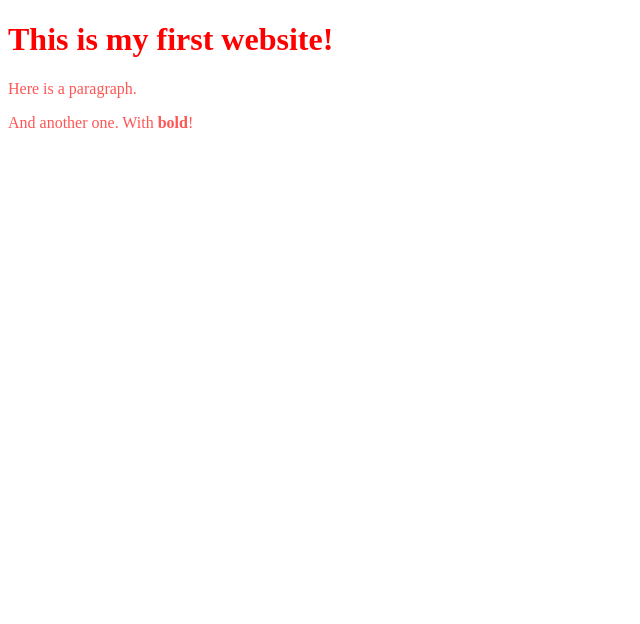
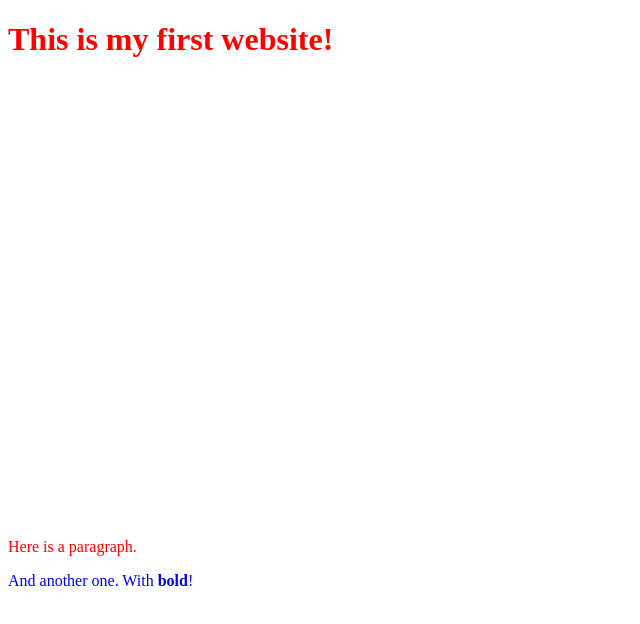
Before and after one commit to asregist/hello-world, a plain HTML site: page index.html in a window 1280 px wide. Shown: the whole page, without its empty margins (0-640 px from the left). Drawn offline with Linux system fonts and the light colour scheme.

Commit message:
Update main.css

```diff
--- a/main.css
+++ b/main.css
@@ -1,7 +1,12 @@
 h1 {
+  color: red;
+  margin-bottom: 15em;
+}
+
+p.red {
   color: red;
 }
 
-p {
-  color: #FF5555;
+p.blue{
+  color:blue;
 }
```
